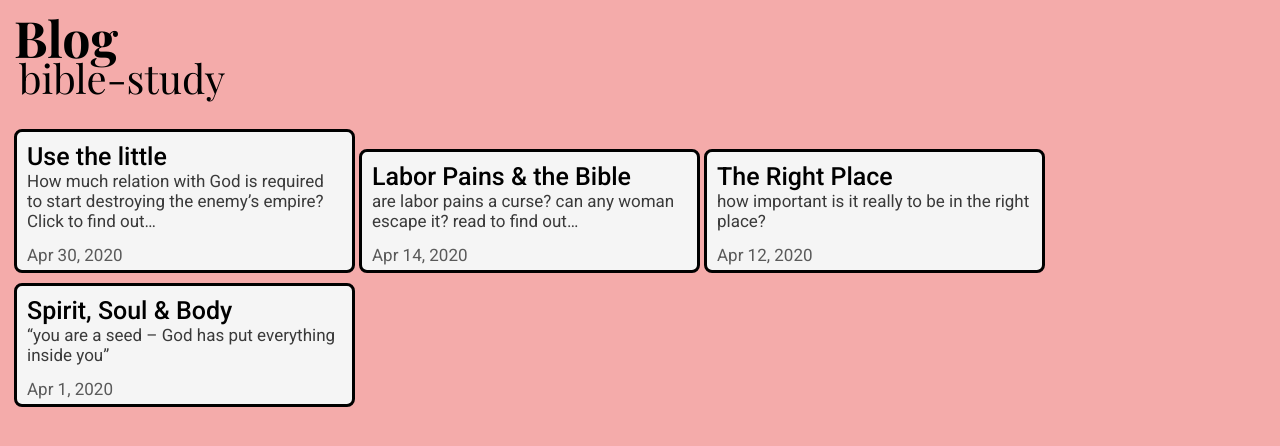
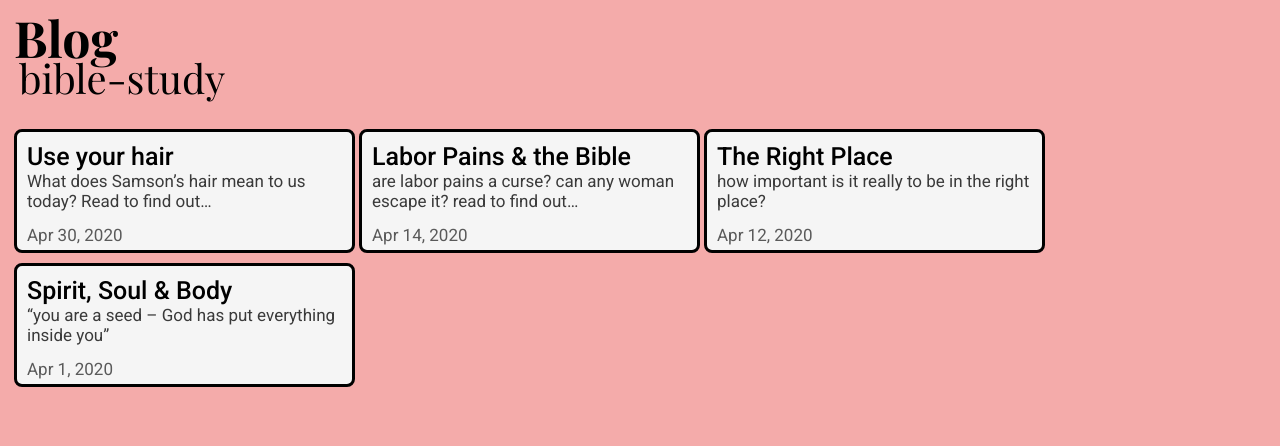
Before and after one commit to gitryder/jekyll-dan-page, a Jekyll site: the page built from bible.markdown, in a window 1280 px wide. Shown: the top 446 px of the page. Built offline with Jekyll 4.4.1, drawn with Linux system fonts in a browser that asks for light colours.

Commit message:
Change post-name and post-excerpt

```diff
--- a/_posts/2020-04-30-Use-the-little.md
+++ b/_posts/2020-04-30-Use-your-hair.md
@@ -1,12 +1,12 @@
 ---
 layout: post
 author: Danyl Fernandes
-title:  "Use the little"
+title:  "Use your hair"
 date:   2020-04-30
-permalink: "/bible/use-the-little/"
+permalink: "/bible/use-your-hair/"
 excerpt_separator: <!--more-->
 ---
-How much relation with God is required to start destroying the enemy's empire? Click to find out...
+What does Samson's hair mean to us today? Read to find out...
 <!--more-->
 
 # Use the little
```
